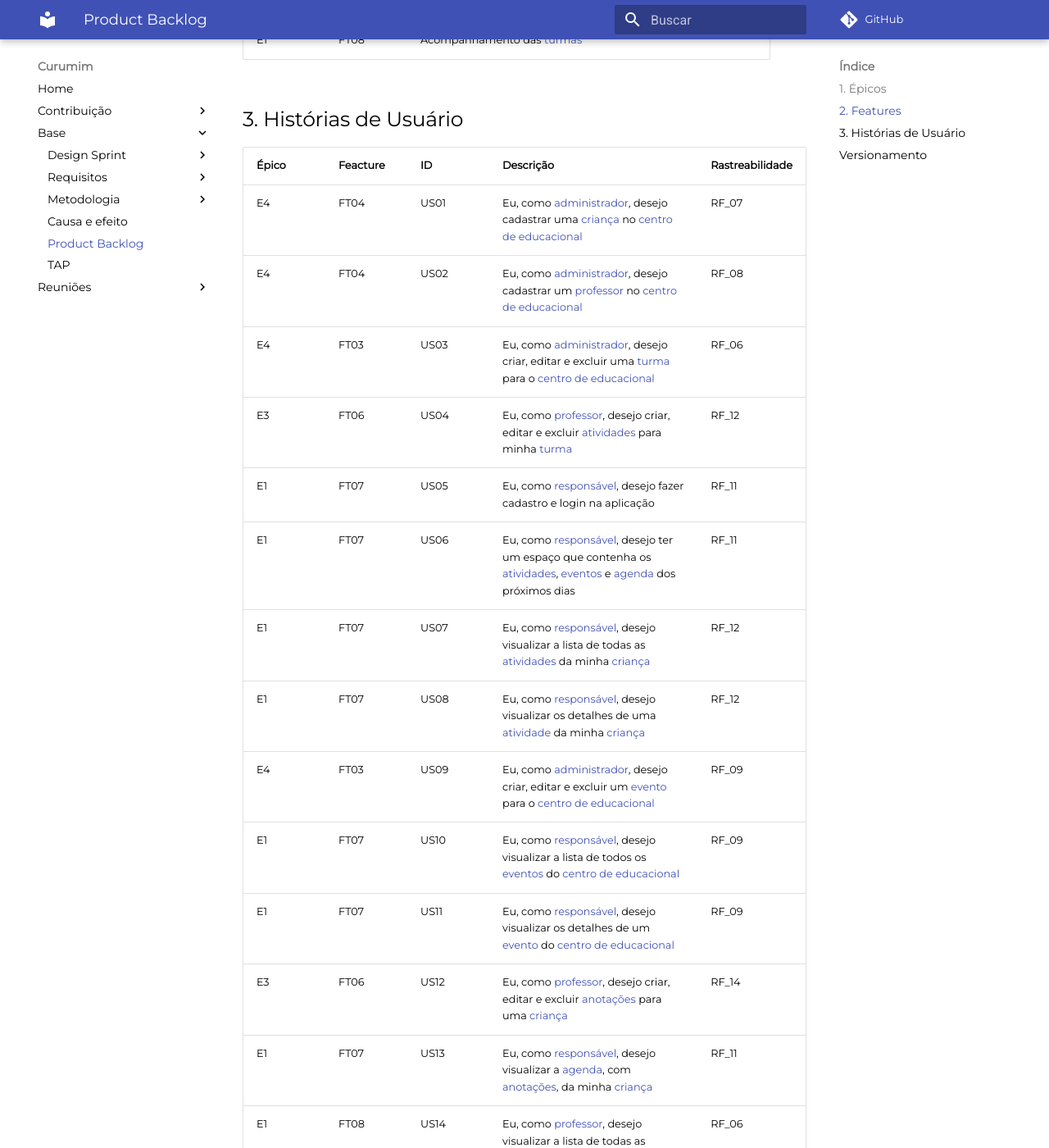
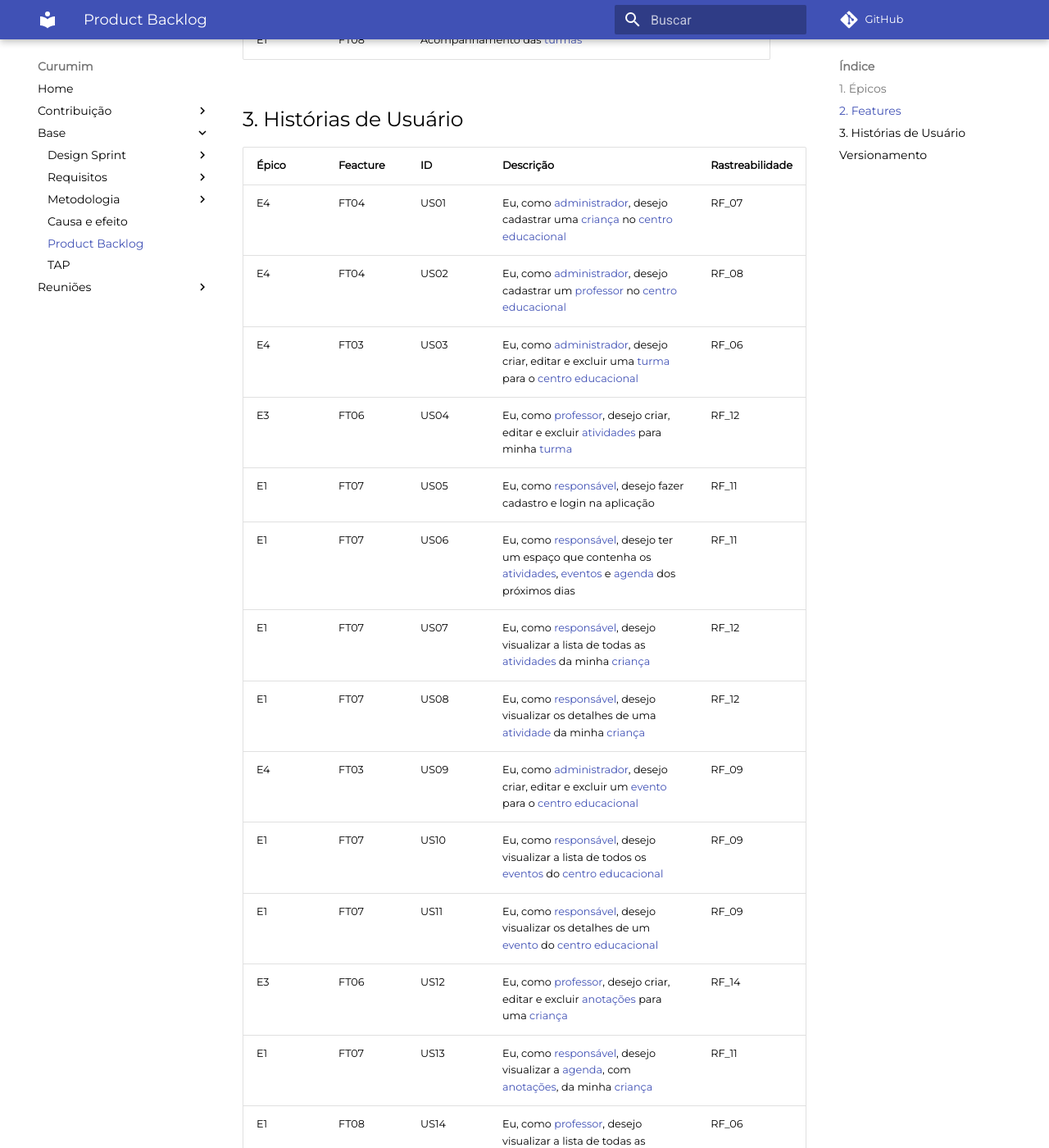
Before and after one commit to UnBArqDsw2021-1/2021.1_G6_Curumim, an MkDocs documentation site: the page built from docs/product-backlog.md, in a window 1280 px wide and 1400 px high, scrolled down 903 px. Shown: the whole window at 82% size. Built offline with MkDocs 1.6.1 and Material for MkDocs 9.7.7, drawn with Linux system fonts in a browser that asks for light colours; comment, search, counter and statistics services are not loaded; some of the changed text lies outside the part shown.

```diff
--- a/docs/product-backlog.md
+++ b/docs/product-backlog.md
@@ -28,28 +28,28 @@
 
 | **Épico** | **Feacture** | **ID** | **Descrição** | **Rastreabilidade** |
 | --- | --- | --- | --- | --- |
-| E4 | FT04 | US01 | Eu, como [administrador](../base/requisitos/modelagem/lexicos/#lexico-administrador), desejo cadastrar uma [criança](../base/requisitos/modelagem/lexicos/#lexico-crianca) no [centro de educacional](../base/requisitos/modelagem/lexicos/#lexico-centro-educacional)                                   | RF_07 |
-| E4 | FT04 | US02 | Eu, como [administrador](../base/requisitos/modelagem/lexicos/#lexico-administrador), desejo cadastrar um [professor](../base/requisitos/modelagem/lexicos/#lexico-professor) no [centro de educacional](../base/requisitos/modelagem/lexicos/#lexico-centro-educacional)                                 | RF_08 |
-| E4 | FT03 | US03 | Eu, como [administrador](../base/requisitos/modelagem/lexicos/#lexico-administrador), desejo criar, editar e excluir uma [turma](../base/requisitos/modelagem/lexicos/#lexico-turma) para o [centro de educacional](../base/requisitos/modelagem/lexicos/#lexico-centro-educacional)                  | RF_06 |
+| E4 | FT04 | US01 | Eu, como [administrador](../base/requisitos/modelagem/lexicos/#lexico-administrador), desejo cadastrar uma [criança](../base/requisitos/modelagem/lexicos/#lexico-crianca) no [centro educacional](../base/requisitos/modelagem/lexicos/#lexico-centro-educacional)                                   | RF_07 |
+| E4 | FT04 | US02 | Eu, como [administrador](../base/requisitos/modelagem/lexicos/#lexico-administrador), desejo cadastrar um [professor](../base/requisitos/modelagem/lexicos/#lexico-professor) no [centro educacional](../base/requisitos/modelagem/lexicos/#lexico-centro-educacional)                                 | RF_08 |
+| E4 | FT03 | US03 | Eu, como [administrador](../base/requisitos/modelagem/lexicos/#lexico-administrador), desejo criar, editar e excluir uma [turma](../base/requisitos/modelagem/lexicos/#lexico-turma) para o [centro educacional](../base/requisitos/modelagem/lexicos/#lexico-centro-educacional)                  | RF_06 |
 | E3 | FT06 | US04 | Eu, como [professor](../base/requisitos/modelagem/lexicos/#lexico-professor), desejo criar, editar e excluir [atividades](../base/requisitos/modelagem/lexicos/#lexico-atividade) para minha [turma](../base/requisitos/modelagem/lexicos/#lexico-turma)                            | RF_12 |
 | E1 | FT07 | US05 | Eu, como [responsável](../base/requisitos/modelagem/lexicos/#lexico-responsavel), desejo fazer cadastro e login na aplicação                                          | RF_11 |
 | E1 | FT07 | US06 | Eu, como [responsável](../base/requisitos/modelagem/lexicos/#lexico-responsavel), desejo ter um espaço que contenha os [atividades](../base/requisitos/modelagem/lexicos/#lexico-atividade), [eventos](../base/requisitos/modelagem/lexicos/#lexico-evento) e [agenda](../base/requisitos/modelagem/lexicos/#lexico-agenda) dos próximos dias | RF_11 |
 | E1 | FT07 | US07 | Eu, como [responsável](../base/requisitos/modelagem/lexicos/#lexico-responsavel), desejo visualizar a lista de todas as [atividades](../base/requisitos/modelagem/lexicos/#lexico-atividade) da minha [criança](../base/requisitos/modelagem/lexicos/#lexico-crianca)                   | RF_12 |
 | E1 | FT07 | US08 | Eu, como [responsável](../base/requisitos/modelagem/lexicos/#lexico-responsavel), desejo visualizar os detalhes de uma [atividade](../base/requisitos/modelagem/lexicos/#lexico-atividade) da minha [criança](../base/requisitos/modelagem/lexicos/#lexico-crianca)                     | RF_12 |
-| E4 | FT03 | US09 | Eu, como [administrador](../base/requisitos/modelagem/lexicos/#lexico-administrador), desejo criar, editar e excluir um [evento](../base/requisitos/modelagem/lexicos/#lexico-evento) para o [centro de educacional](../base/requisitos/modelagem/lexicos/#lexico-centro-educacional)                  | RF_09 |
-| E1 | FT07 | US10 | Eu, como [responsável](../base/requisitos/modelagem/lexicos/#lexico-responsavel), desejo visualizar a lista de todos os [eventos](../base/requisitos/modelagem/lexicos/#lexico-evento) do [centro de educacional](../base/requisitos/modelagem/lexicos/#lexico-centro-educacional)                   | RF_09 |
-| E1 | FT07 | US11 | Eu, como [responsável](../base/requisitos/modelagem/lexicos/#lexico-responsavel), desejo visualizar os detalhes de um [evento](../base/requisitos/modelagem/lexicos/#lexico-evento) do [centro de educacional](../base/requisitos/modelagem/lexicos/#lexico-centro-educacional)                      | RF_09 |
+| E4 | FT03 | US09 | Eu, como [administrador](../base/requisitos/modelagem/lexicos/#lexico-administrador), desejo criar, editar e excluir um [evento](../base/requisitos/modelagem/lexicos/#lexico-evento) para o [centro educacional](../base/requisitos/modelagem/lexicos/#lexico-centro-educacional)                  | RF_09 |
+| E1 | FT07 | US10 | Eu, como [responsável](../base/requisitos/modelagem/lexicos/#lexico-responsavel), desejo visualizar a lista de todos os [eventos](../base/requisitos/modelagem/lexicos/#lexico-evento) do [centro educacional](../base/requisitos/modelagem/lexicos/#lexico-centro-educacional)                   | RF_09 |
+| E1 | FT07 | US11 | Eu, como [responsável](../base/requisitos/modelagem/lexicos/#lexico-responsavel), desejo visualizar os detalhes de um [evento](../base/requisitos/modelagem/lexicos/#lexico-evento) do [centro educacional](../base/requisitos/modelagem/lexicos/#lexico-centro-educacional)                      | RF_09 |
 | E3 | FT06 | US12 | Eu, como [professor](../base/requisitos/modelagem/lexicos/#lexico-professor), desejo criar, editar e excluir [anotações](../base/requisitos/modelagem/lexicos/#lexico-anotacao) para uma [criança](../base/requisitos/modelagem/lexicos/#lexico-crianca)                             | RF_14 |
 | E1 | FT07 | US13 | Eu, como [responsável](../base/requisitos/modelagem/lexicos/#lexico-responsavel), desejo visualizar a [agenda](../base/requisitos/modelagem/lexicos/#lexico-agenda), com [anotações](../base/requisitos/modelagem/lexicos/#lexico-anotacao), da minha [criança](../base/requisitos/modelagem/lexicos/#lexico-crianca)                         | RF_11 |
 | E1 | FT08 | US14 | Eu, como [professor](../base/requisitos/modelagem/lexicos/#lexico-professor), desejo visualizar a lista de todas as minhas [turmas](../base/requisitos/modelagem/lexicos/#lexico-turma)                                   | RF_06 |
 | E1 | FT08 | US15 | Eu, como [professor](../base/requisitos/modelagem/lexicos/#lexico-professor), desejo visualizar os detalhes, [atividades](../base/requisitos/modelagem/lexicos/#lexico-atividade) e [alunos](../base/requisitos/modelagem/lexicos/#lexico-aluno) de uma [turma](../base/requisitos/modelagem/lexicos/#lexico-turma)                       | RF_06 |
 | E3 | FT02 | US16 | Eu, como [responsável](../base/requisitos/modelagem/lexicos/#lexico-responsavel), desejo receber [notificações](../base/requisitos/modelagem/lexicos/#lexico-notificacao) sobre uma [atividade](../base/requisitos/modelagem/lexicos/#lexico-atividade) da minha [criança](../base/requisitos/modelagem/lexicos/#lexico-crianca)                    | RF_03 |
 | E3 | FT02 | US17 | Eu, como [responsável](../base/requisitos/modelagem/lexicos/#lexico-responsavel), desejo receber [notificações](../base/requisitos/modelagem/lexicos/#lexico-notificacao) sobre a [agenda](../base/requisitos/modelagem/lexicos/#lexico-agenda) e as [anotações](../base/requisitos/modelagem/lexicos/#lexico-anotacao) da minha [criança](../base/requisitos/modelagem/lexicos/#lexico-crianca)          | RF_14 |
-| E3 | FT02 | US18 | Eu, como [responsável](../base/requisitos/modelagem/lexicos/#lexico-responsavel), desejo receber [notificações](../base/requisitos/modelagem/lexicos/#lexico-notificacao) sobre um [evento](../base/requisitos/modelagem/lexicos/#lexico-evento) do [centro de educacional](../base/requisitos/modelagem/lexicos/#lexico-centro-educacional)                     | RF_05 |
+| E3 | FT02 | US18 | Eu, como [responsável](../base/requisitos/modelagem/lexicos/#lexico-responsavel), desejo receber [notificações](../base/requisitos/modelagem/lexicos/#lexico-notificacao) sobre um [evento](../base/requisitos/modelagem/lexicos/#lexico-evento) do [centro educacional](../base/requisitos/modelagem/lexicos/#lexico-centro-educacional)                     | RF_05 |
 | E2 | FT05 | US19 | Eu, como [professor](../base/requisitos/modelagem/lexicos/#lexico-professor), desejo lançar [presença](../base/requisitos/modelagem/lexicos/#lexico-lancar-presenca) da minha [turma](../base/requisitos/modelagem/lexicos/#lexico-turma)                                                 | RF_13 |
 | E2 | FT05 | US20 | Eu, como [responsável](../base/requisitos/modelagem/lexicos/#lexico-responsavel), desejo acompanhar o andamento das [presenças](../base/requisitos/modelagem/lexicos/#lexico-lancar-presenca) da minha [criança](../base/requisitos/modelagem/lexicos/#lexico-crianca)                        | RF_13 |
 | E3 | FT02 | US21 | Eu, como [responsável](../base/requisitos/modelagem/lexicos/#lexico-responsavel), desejo receber [notificações](../base/requisitos/modelagem/lexicos/#lexico-notificacao) sobre a entrada e saída da minha [criança](../base/requisitos/modelagem/lexicos/#lexico-crianca)                | RF_04 |
-| E3 | FT01 | US22 | Eu, como [responsável](../base/requisitos/modelagem/lexicos/#lexico-responsavel), desejo conversar com o [administrador](../base/requisitos/modelagem/lexicos/#lexico-administrador)  do [centro de educacional](../base/requisitos/modelagem/lexicos/#lexico-professor)                             | RF_02 |
+| E3 | FT01 | US22 | Eu, como [responsável](../base/requisitos/modelagem/lexicos/#lexico-responsavel), desejo conversar com o [administrador](../base/requisitos/modelagem/lexicos/#lexico-administrador)  do [centro educacional](../base/requisitos/modelagem/lexicos/#lexico-centro-educacional)                             | RF_02 |
 | E3 | FT01 | US23 | Eu, como [responsável](../base/requisitos/modelagem/lexicos/#lexico-responsavel), desejo conversar com o [professor](../base/requisitos/modelagem/lexicos/#lexico-professor) da [turma](../base/requisitos/modelagem/lexicos/#lexico-turma) da minha [criança](../base/requisitos/modelagem/lexicos/#lexico-crianca)                          | RF_01 |
 | E1 | FT07 | US24 | Eu, como [responsável](../base/requisitos/modelagem/lexicos/#lexico-responsavel), desejo receber [relatórios](../base/requisitos/modelagem/lexicos/#lexico-relatorio) esporádico sobre tudo produzido pela minha [criança](../base/requisitos/modelagem/lexicos/#lexico-crianca)        | RF_10 |
 
```
